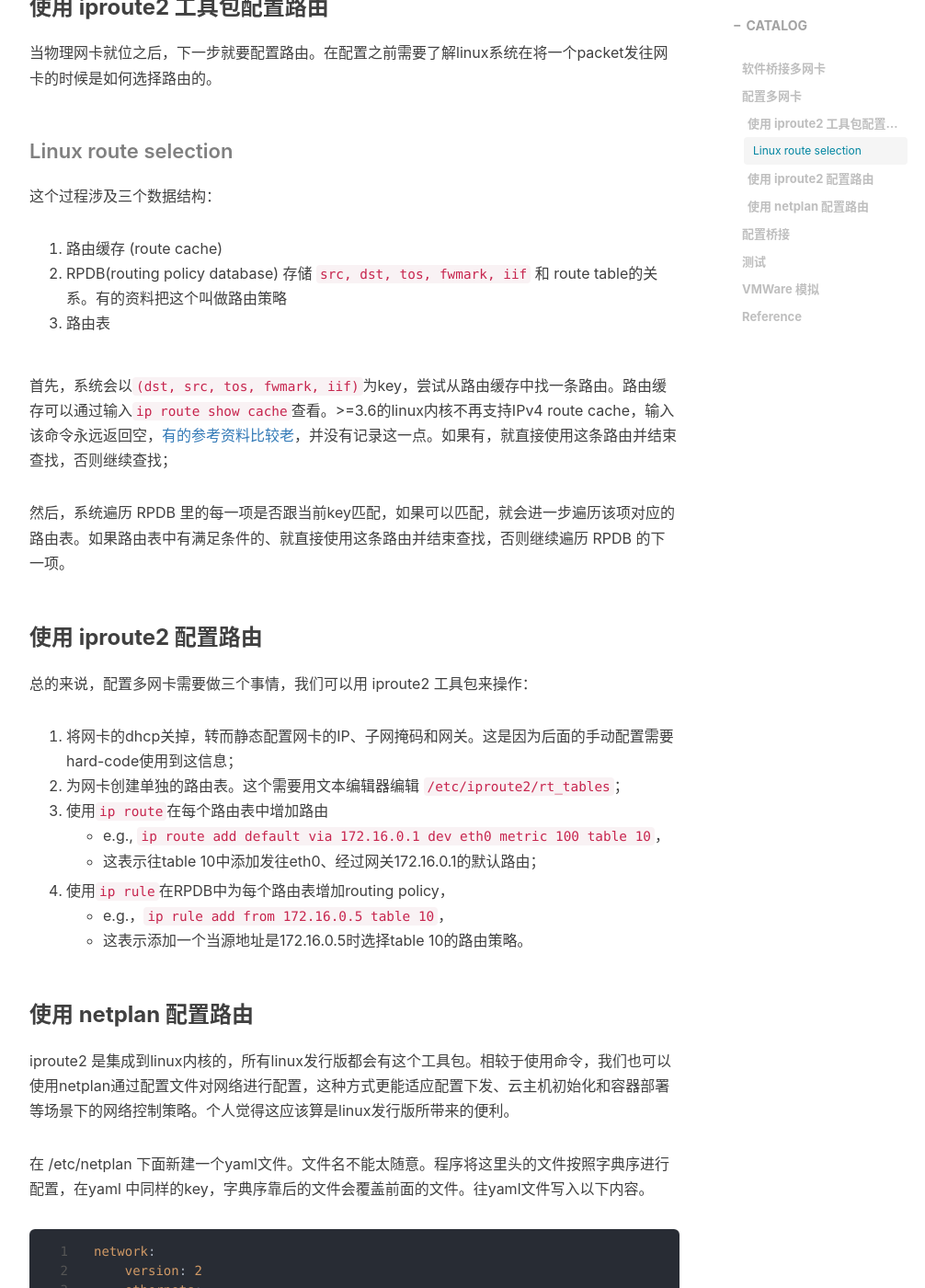
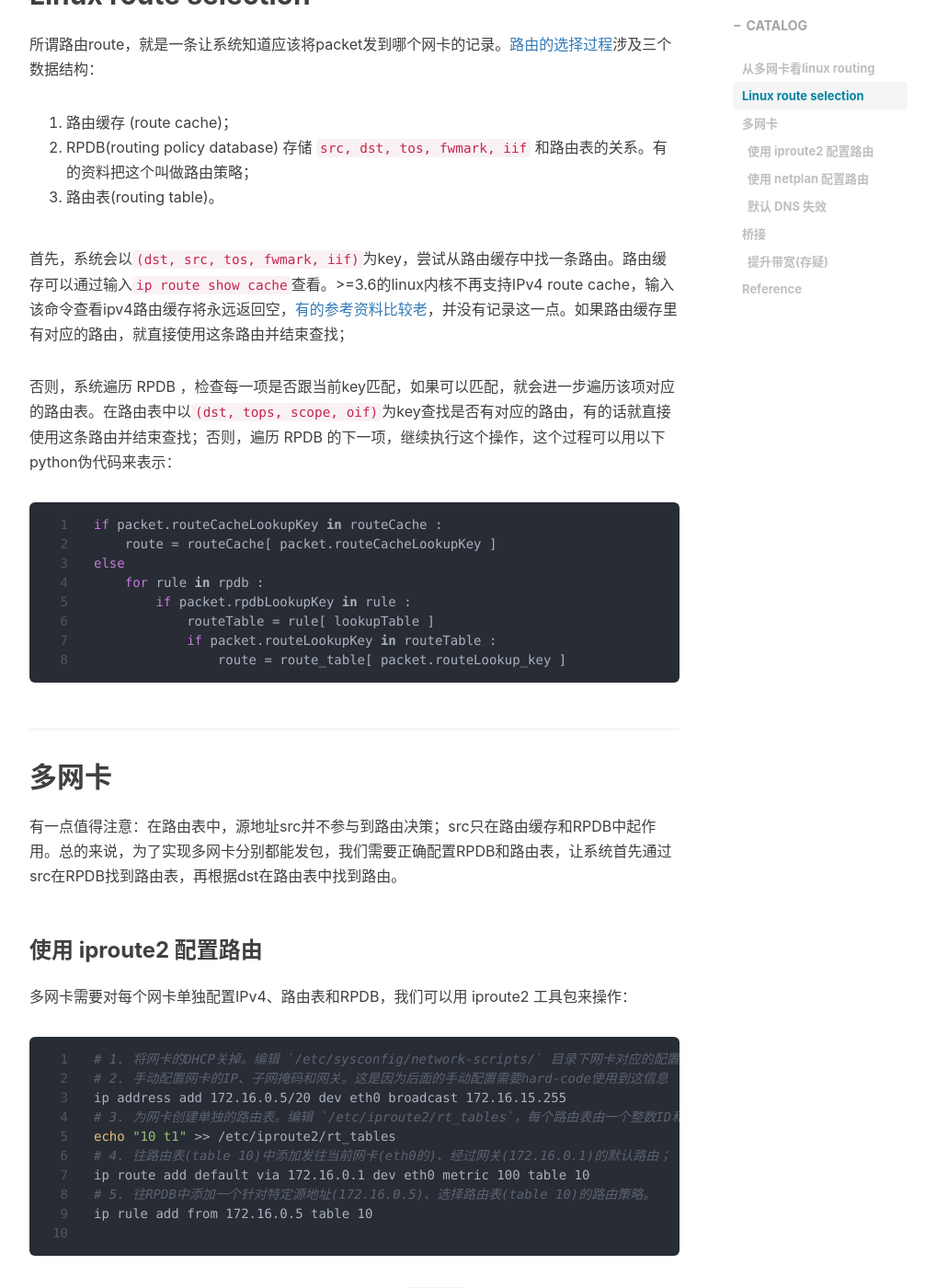
Before and after one commit to kayoch1n/kayoch1n.github.io, a Jekyll site: the page built from _posts/2023-12-11-bridge-multiple-nics.markdown, in a window 1280 px wide and 1400 px high, scrolled down 759 px. Shown: the whole window at 92% size, without its empty margins (233-1239 px from the left). Built offline with Jekyll 4.4.1, drawn with Linux system fonts in a browser that asks for light colours; nearby versions of some CDN libraries; comment, search, counter and statistics services are not loaded; some of the changed text lies outside the part shown.

Commit message:
更新 _posts/2023-12-11-bridge-multiple-nics.markdown

````diff
--- a/_posts/2023-12-11-bridge-multiple-nics.markdown
+++ b/_posts/2023-12-11-bridge-multiple-nics.markdown
@@ -2,55 +2,80 @@
 toc: true
 layout: "post"
 catalog: true
-title: "软件桥接多网卡"
+title: "从多网卡看linux routing"
 date:   2023-12-10 21:40:38 +0800
 header-img: "img/hn-wuzhizhou.jpg"
 categories:
   - blog
 tags:
   - network
+  - iproute2
+  - RPDB
+  - route
+  - ubuntu
+  - bridge
 ---
 
 
-# 软件桥接多网卡
+# 从多网卡看linux routing
 
-## 配置多网卡
+给主机绑定多个物理网卡之后，需要正确配置路由表和RPDB才能让主机通过多网卡发包。在配置之前需要了解linux系统在将一个packet发往网卡的时候是如何选择路由的。
 
-### 使用 iproute2 工具包配置路由
+## Linux route selection
 
-当物理网卡就位之后，下一步就要配置路由。在配置之前需要了解linux系统在将一个packet发往网卡的时候是如何选择路由的。
+所谓路由route，就是一条让系统知道应该将packet发到哪个网卡的记录。[路由的选择过程](http://linux-ip.net/html/routing-selection.html)涉及三个数据结构：
 
-#### Linux route selection
+1. 路由缓存 (route cache)；
+2. RPDB(routing policy database) 存储 `src, dst, tos, fwmark, iif` 和路由表的关系。有的资料把这个叫做路由策略；
+3. 路由表(routing table)。
 
-这个过程涉及三个数据结构：
+首先，系统会以`(dst, src, tos, fwmark, iif)`为key，尝试从路由缓存中找一条路由。路由缓存可以通过输入`ip route show cache`查看。>=3.6的linux内核不再支持IPv4 route cache，输入该命令查看ipv4路由缓存将永远返回空，[有的参考资料比较老](https://serverfault.com/q/1091128/599288)，并没有记录这一点。如果路由缓存里有对应的路由，就直接使用这条路由并结束查找；
 
-1. 路由缓存 (route cache)
-2. RPDB(routing policy database) 存储 `src, dst, tos, fwmark, iif` 和 route table的关系。有的资料把这个叫做路由策略
-3. 路由表
+否则，系统遍历 RPDB ，检查每一项是否跟当前key匹配，如果可以匹配，就会进一步遍历该项对应的路由表。在路由表中以`(dst, tops, scope, oif)`为key查找是否有对应的路由，有的话就直接使用这条路由并结束查找；否则，遍历 RPDB 的下一项，继续执行这个操作，这个过程可以用以下python伪代码来表示：
 
-首先，系统会以`(dst, src, tos, fwmark, iif)`为key，尝试从路由缓存中找一条路由。路由缓存可以通过输入`ip route show cache`查看。>=3.6的linux内核不再支持IPv4 route cache，输入该命令永远返回空，[有的参考资料比较老](https://serverfault.com/q/1091128/599288)，并没有记录这一点。如果有，就直接使用这条路由并结束查找，否则继续查找；
+```python
+if packet.routeCacheLookupKey in routeCache :
+    route = routeCache[ packet.routeCacheLookupKey ]
+else
+    for rule in rpdb :
+        if packet.rpdbLookupKey in rule :
+            routeTable = rule[ lookupTable ]
+            if packet.routeLookupKey in routeTable :
+                route = route_table[ packet.routeLookup_key ]
+```
+## 多网卡
 
-然后，系统遍历 RPDB 里的每一项是否跟当前key匹配，如果可以匹配，就会进一步遍历该项对应的路由表。如果路由表中有满足条件的、就直接使用这条路由并结束查找，否则继续遍历 RPDB 的下一项。
-
+有一点值得注意：在路由表中，源地址src并不参与到路由决策；src只在路由缓存和RPDB中起作用。总的来说，为了实现多网卡分别都能发包，我们需要正确配置RPDB和路由表，让系统首先通过src在RPDB找到路由表，再根据dst在路由表中找到路由。
 
 ### 使用 iproute2 配置路由
 
-总的来说，配置多网卡需要做三个事情，我们可以用 iproute2 工具包来操作：
+多网卡需要对每个网卡单独配置IPv4、路由表和RPDB，我们可以用 iproute2 工具包来操作：
 
-1. 将网卡的dhcp关掉，转而静态配置网卡的IP、子网掩码和网关。这是因为后面的手动配置需要hard-code使用到这信息；
-2. 为网卡创建单独的路由表。这个需要用文本编辑器编辑 `/etc/iproute2/rt_tables`；
-3. 使用`ip route`在每个路由表中增加路由
-    - e.g., `ip route add default via 172.16.0.1 dev eth0 metric 100 table 10`，
-    - 这表示往table 10中添加发往eth0、经过网关172.16.0.1的默认路由；
-4. 使用`ip rule`在RPDB中为每个路由表增加routing policy，
-    - e.g.，`ip rule add from 172.16.0.5 table 10`，
-    - 这表示添加一个当源地址是172.16.0.5时选择table 10的路由策略。
+```bash
+
+# 1. 将网卡的DHCP关掉。编辑 `/etc/sysconfig/network-scripts/` 目录下网卡对应的配置文件，将BOOTPROTO 的值改成 static
+# 2. 手动配置网卡的IP、子网掩码和网关。这是因为后面的手动配置需要hard-code使用到这信息
+ip address add 172.16.0.5/20 dev eth0 broadcast 172.16.15.255
+# 3. 为网卡创建单独的路由表。编辑 `/etc/iproute2/rt_tables`，每个路由表由一个整数ID和字符串组成，占一行，整数ID用来标识出一个路由表，在操作 iproute2 的过程中需要用到这个ID，e.g.，新的路由表为 10
+echo "10 t1" >> /etc/iproute2/rt_tables
+# 4. 往路由表(table 10)中添加发往当前网卡(eth0的)、经过网关(172.16.0.1)的默认路由；
+ip route add default via 172.16.0.1 dev eth0 metric 100 table 10
+# 5. 往RPDB中添加一个针对特定源地址(172.16.0.5)、选择路由表(table 10)的路由策略。
+ip rule add from 172.16.0.5 table 10
+```
+
+完了之后可以通过指定网卡执行 cURL 看下是否都能通网(`ping -I`也提供类似的功能)：
+
+```bash
+curl qq.com --interface eth0
+curl qq.com --interface eth1
+```
 
 ### 使用 netplan 配置路由
 
-iproute2 是集成到linux内核的，所有linux发行版都会有这个工具包。相较于使用命令，我们也可以使用netplan通过配置文件对网络进行配置，这种方式更能适应配置下发、云主机初始化和容器部署等场景下的网络控制策略。个人觉得这应该算是linux发行版所带来的便利。
+iproute2 是集成到linux内核的，所有linux发行版都会有这个工具包。相较于使用命令，我们也可以使用netplan通过配置文件对网络进行配置，使用这种方式主机在重启之后不会丢失配置。更能适应配置下发、云主机初始化和容器部署等场景下。个人觉得这应该算是linux发行版所带来的便利。
 
-在 /etc/netplan 下面新建一个yaml文件。文件名不能太随意。程序将这里头的文件按照字典序进行配置，在yaml 中同样的key，字典序靠后的文件会覆盖前面的文件。往yaml文件写入以下内容。
+netplan会使用`/{lib,etc,run}/netplan/` 目录下的yaml文件。yaml的文件名不能太随意。程序将这里头的文件按照文件名字典序进行配置，在yaml 中同样的key，文件名字典序靠后的文件会**覆盖**字典序靠前的文件。往yaml文件写入以下内容。
 
 ```yaml
 network:
@@ -92,31 +117,79 @@ network:
                   table: 20
 ```
 
-routes对应写入路由表的内容，routing-policy对应写入RPDB的内容。使用者需要在这两部分分别用table字段标识出来关联哪一个routing table。如果整数对应的路由表不存在、将创建对应的路由表，也无需手动编辑 `/etc/iproute2/rt_tables`。其他需要注意的内容需要参考`man netplan`。
-
-写好配置文件之后执行 `sudo netplan apply` 使配置生效。完了之后可以通过指定网卡执行 cURL 看下是否都能通网(`ping -I`也提供类似的功能)：
-
-```bash
-curl qq.com --interface eth0
-curl qq.com --interface eth1
-```
+routes对应写入路由表的内容，routing-policy对应写入RPDB的内容。使用者需要在这两部分分别用table字段标识出来关联哪一个routing table。整数ID对应的路由表如果不存在将会被创建，使用者无需手动编辑 `/etc/iproute2/rt_tables`。其他需要注意的内容需要参考`man netplan`。写好配置文件之后执行 `sudo netplan apply` 使配置生效。
 
 P.S. 使用netplan配置unreachable的时候，在对应的route里需要加上 `via: 0.0.0.0` ，否则不生效，而且[netplan也不会报告出来](https://askubuntu.com/a/1082839/925210)。
 
-## 配置桥接
+### 默认 DNS 失效
 
-TODO:
+TODO
 
-## 测试
+## 桥接
 
-TODO:
+将多个物理网卡桥接到一起作为一个网卡使用可以提升带宽(存疑)。相较于多网卡配置路由，配置桥接就简单多了，省去了折腾路由表和RPDB的步骤，而且两个物理网卡也不需要配置IP地址。
 
+```bash
+# 创建一个桥接设备
+ip link add name brg type bridge
+ip link set dev br0 up
 
-## VMWare 模拟
+# 把物理网卡 eth1 down掉，然后加入到桥接
+ip link set dev eth1 down
+ip link set dev eth1 master br0
+ip link set dev eth1 up
 
-TODO:
+# 把物理网卡 eth0 down掉，然后加入到桥接
+ip link set dev eth0 down
+ip link set dev eth0 master br0
+ip link set dev eth0 up
+
+# 桥接设备使用dhcp获取IPv4地址
+dhclient br0
+```
+
+netplan的配置就更简单了
+
+```yaml
+network:
+    version: 2
+    ethernets:
+        eth0:
+            dhcp4: false
+        eth1:
+            dhcp4: false
+    bridges:
+        br0:
+            dhcp4: true
+            interfaces:
+                - eth0
+                - eth1
+```
+
+完了之后可以通过ifconfig的结果看到只有桥接设备 br0 有IPv4地址，两个物理网卡 eth0和eth1 没有IPv4地址，并且通过 `curl qq.com --interface br0` 可以验证配置成功。顺便说一下，因为配置涉及到down掉网卡，如果是云上主机，会导致SSH登录连接被断开，所以在配置之前最好通过VNC登录而不是SSH登录。
+
+### 提升带宽(存疑)
+
+实验环境是腾讯云上的两个CVM，两个CVM放置在同一个子网中 172.16.0.0/16；一个CVM作为iperf3的服务端，另一个作为iperf3客户端，均绑定内网地址、使用TCP进行实验。桥接前单个网卡的实验结果如下：
+
+```
+[  4]   0.00-10.00  sec   511 MBytes   429 Mbits/sec    0             sender
+[  4]   0.00-10.00  sec   511 MBytes   429 Mbits/sec                  receiver
+```
+
+桥接后的实验结果：
+```
+[  4]   0.00-10.00  sec   542 MBytes   454 Mbits/sec    0             sender
+[  4]   0.00-10.00  sec   542 MBytes   454 Mbits/sec                  receiver
+```
+
+提升效果就这么点，我都怀疑到底有没有起作用，还是说这就是腾讯云内网带宽的上限？可以考虑走公网IP测试一下。
+
+<!-- ## VMWare 模拟 -->
+<!-- 在 VMWare 的NAT模式中，宿主机是第一个IP，网关是第二个IP，虚拟机可以用剩下的除开broadcast以外的IP，e.g.，windows宿主机的IP是192.168.172.1，NAT网关的IP是192.168.172.2 .-->
 
 ## Reference
 
 - 路由表 http://linux-ip.net/html/routing-tables.html
 - RPDB http://linux-ip.net/html/routing-rpdb.html
+- linux route selection http://linux-ip.net/html/routing-selection.html
````
